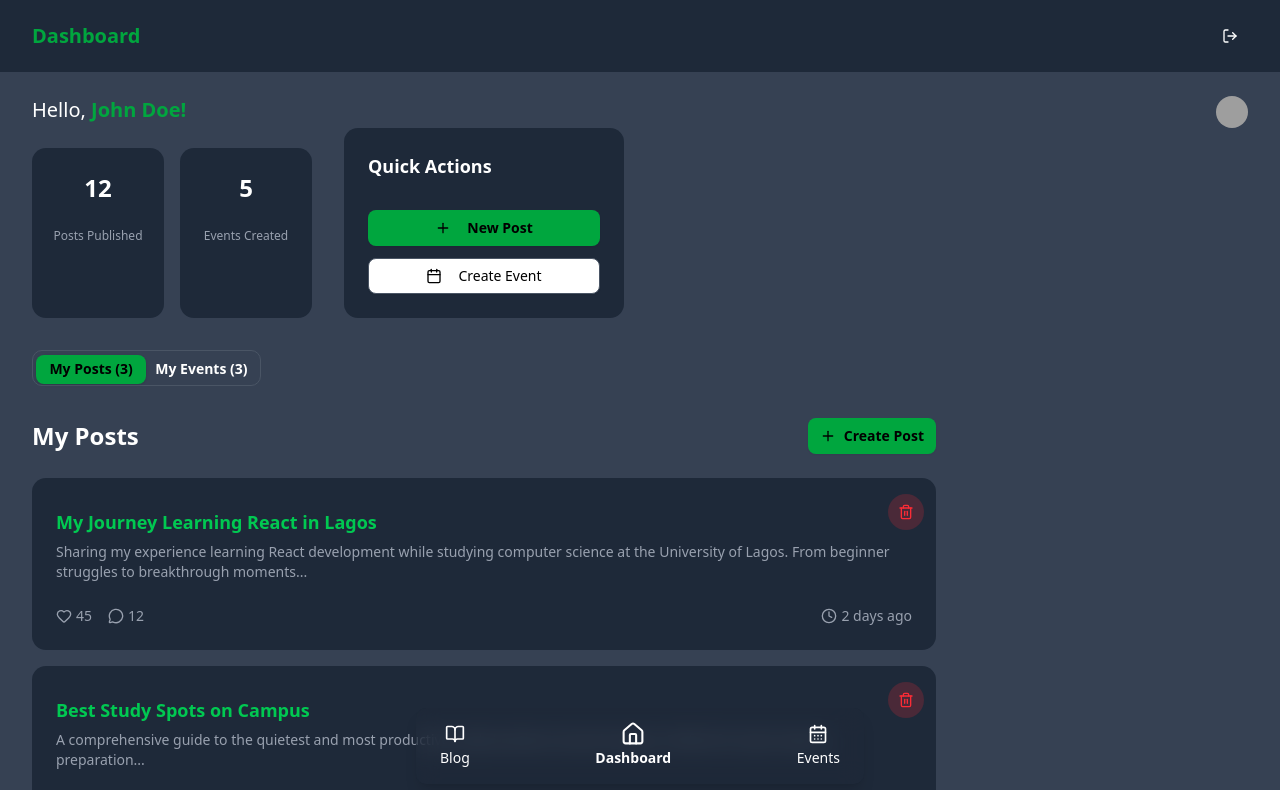
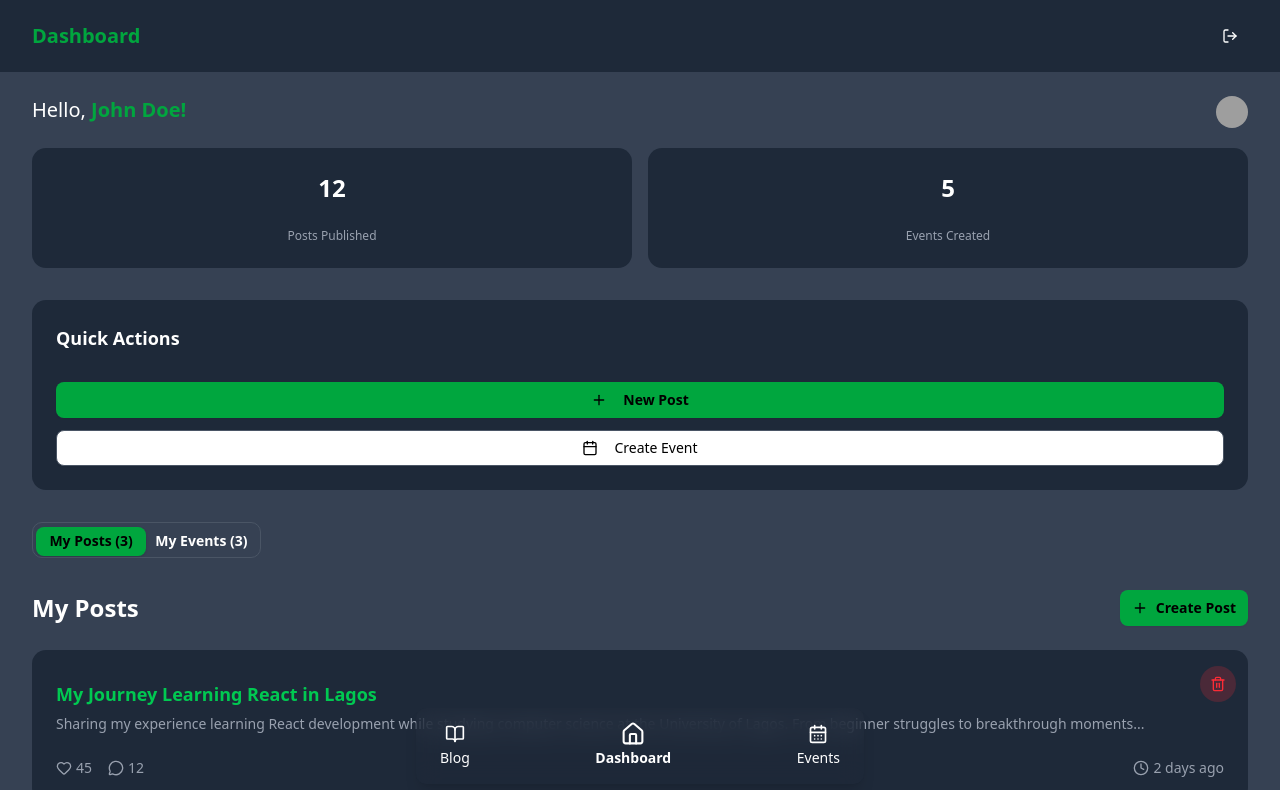
Before and after one commit to Nick-Lemy/smart-school-blog, a Next.js app: page /home/dashboard in a window 1280 px wide. Shown: the top 790 px of the page. Built offline with nearby package versions, Linux system fonts and the light colour scheme; grey boxes are pictures that could not be loaded.

Commit message:
cihore: ui modification

```diff
--- a/src/app/home/dashboard/page.tsx
+++ b/src/app/home/dashboard/page.tsx
@@ -180,7 +180,7 @@ export default function DashboardPage() {
             </AvatarFallback>
           </Avatar>
         </div>
-        <div className="grid lg:grid-cols-4 gap-8">
+        <div className="grid gap-8">
           <div className="grid grid-cols-2 gap-4 pt-5 text-center">
             <Card className="bg-gray-800 border-gray-600 text-white">
               <div className="text-2xl font-bold text-white">12</div>
@@ -192,37 +192,7 @@ export default function DashboardPage() {
             </Card>
           </div>
           {/* Sidebar */}
-          <div className="lg:col-span-1">
-            {/* <Card className="mb-6 bg-gray-800 border-gray-600 text-white">
-              <CardHeader className="text-center items-center flex flex-col pb-4">
-                <Avatar className="w-20 h-20 mx-auto mb-4">
-                  <AvatarImage src="/placeholder.svg?height=80&width=80" />
-                  <AvatarFallback className="text-lg bg-gray-700 text-white">
-                    JD
-                  </AvatarFallback>
-                </Avatar>
-                <CardTitle className="text-white">John Doe</CardTitle>
-                <Badge
-                  variant="secondary"
-                  className="mt-2 bg-gray-700 text-white"
-                >
-                  Student
-                </Badge>
-              </CardHeader>
-              <CardContent>
-                <div className="grid grid-cols-2 gap-4 text-center">
-                  <div>
-                    <div className="text-2xl font-bold text-white">12</div>
-                    <div className="text-xs text-gray-400">Posts Published</div>
-                  </div>
-                  <div>
-                    <div className="text-2xl font-bold text-white">5</div>
-                    <div className="text-xs text-gray-400">Events Created</div>
-                  </div>
-                </div>
-              </CardContent>
-            </Card> */}
-
+          <div className="">
             <Card className="bg-gray-800 border-gray-600 text-white">
               <CardHeader>
                 <CardTitle className="text-lg text-white">
@@ -396,7 +366,7 @@ export default function DashboardPage() {
           </div>
 
           {/* Main Content */}
-          <div className="lg:col-span-3">
+          <div className="">
             <Tabs
               value={activeTab}
               onValueChange={setActiveTab}
--- a/src/app/home/events/page.tsx
+++ b/src/app/home/events/page.tsx
@@ -165,7 +165,7 @@ export default function EventsPage() {
                   {filteredEvents.map((event) => (
                     <Card
                       key={event.id}
-                      className="bg-gray-800 border border-gray-600 shadow-sm"
+                      className="bg-gray-800 justify-between border border-gray-600 shadow-sm"
                     >
                       <CardHeader>
                         <div className="flex items-start justify-between">
@@ -179,7 +179,7 @@ export default function EventsPage() {
                                 className="w-full h-48 md:h-full object-cover rounded-md"
                               />
                             </div>
-                            <CardTitle className="text-lg cursor-pointer text-green-500 hover:text-green-400 transition-colors">
+                            <CardTitle className="text-lg cursor-pointer text-green-500 hover:text-green-700 transition-colors">
                               {event.title}
                             </CardTitle>
                           </div>
@@ -230,7 +230,7 @@ export default function EventsPage() {
                           </div>
                         </div>
 
-                        <Button className="w-full bg-green-600 hover:bg-green-700 text-black font-semibold">
+                        <Button className="w-full bg-green-600 hover:bg-green-700 text-white font-semibold">
                           <Ticket className="w-4 h-4 mr-2" />
                           Register Now
                         </Button>
```
